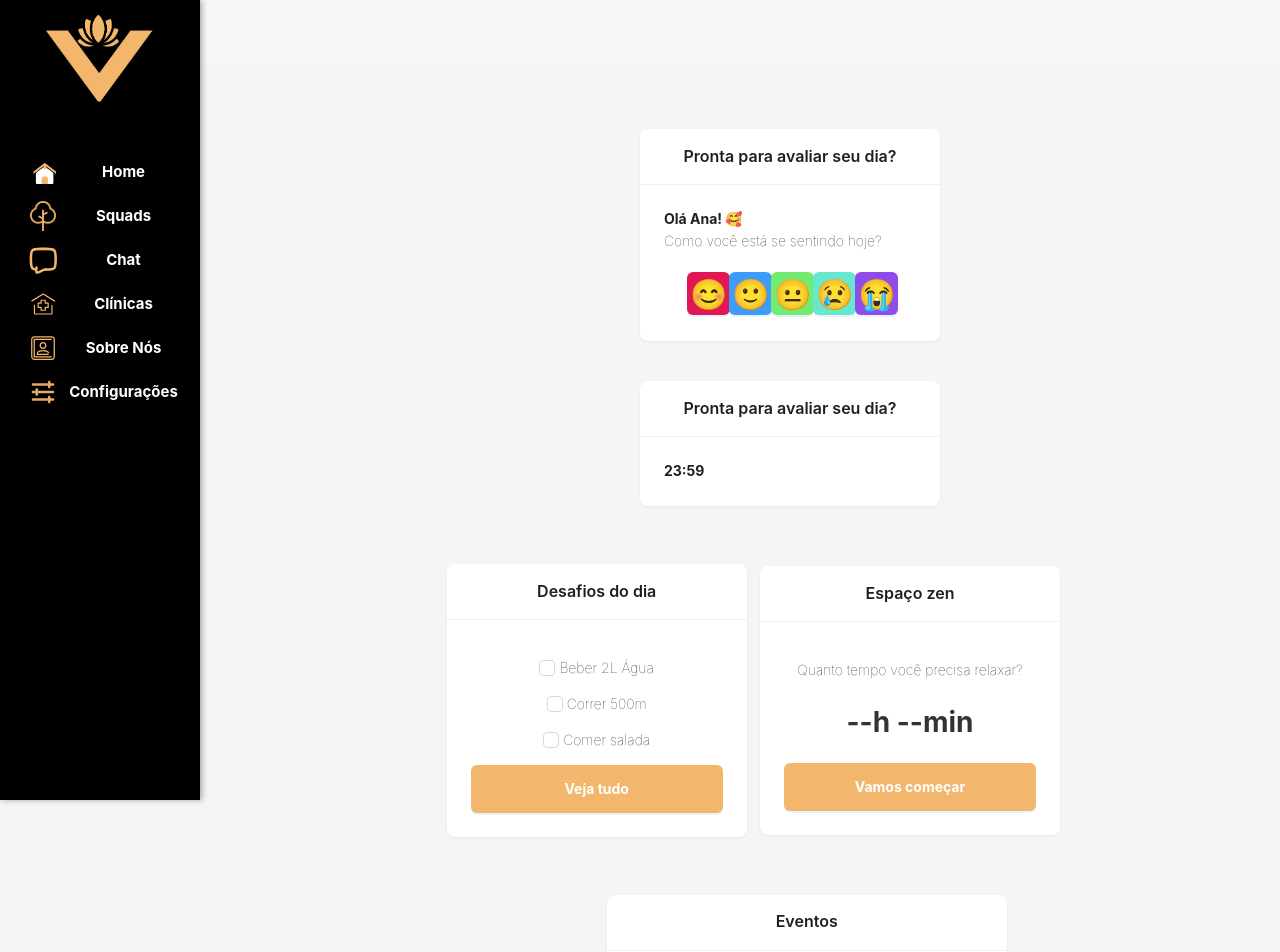
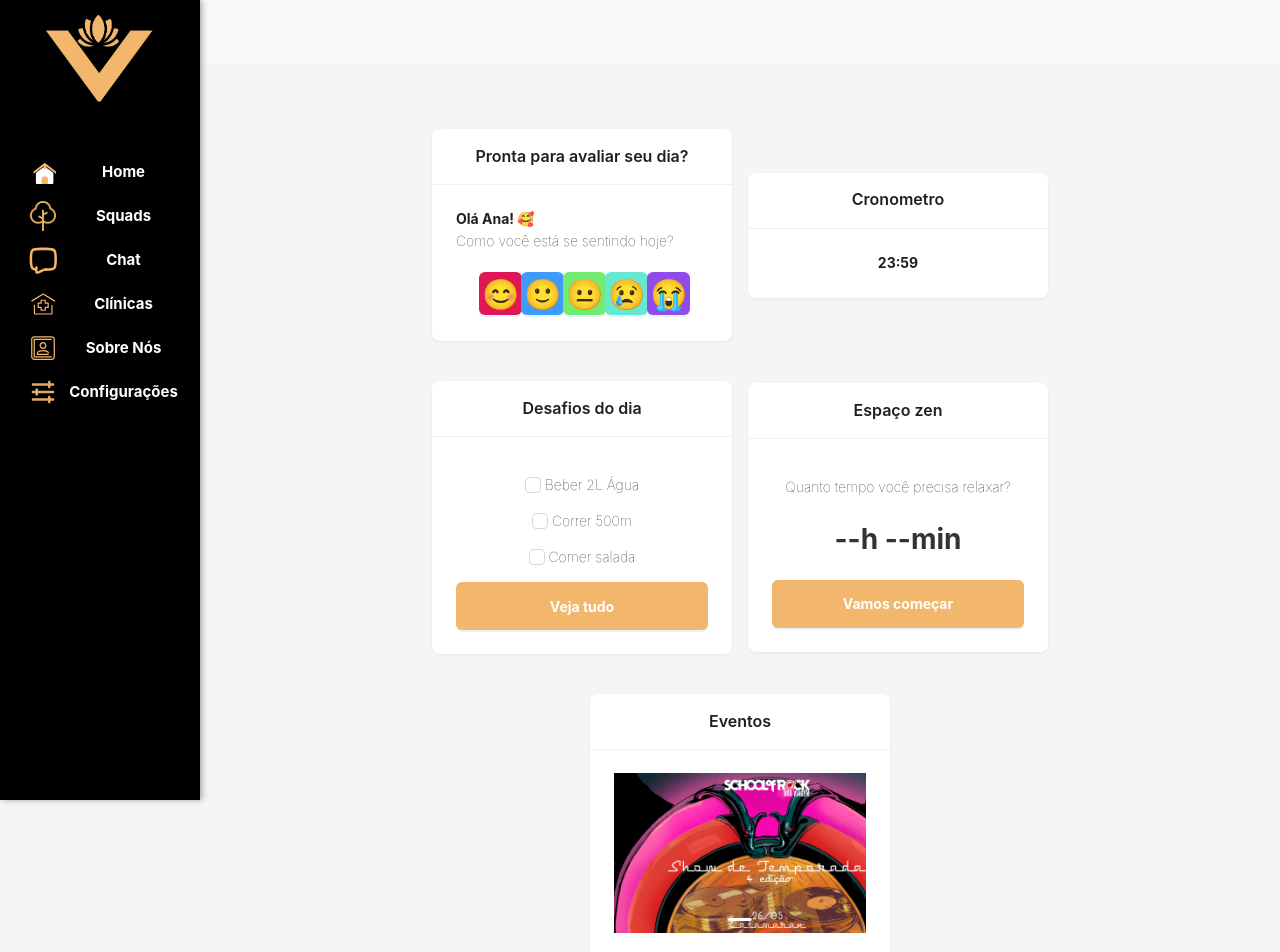
Before and after one commit to Clovis-Chakrian/myd-frontend, a React (Vite) app: page /home in a window 1280 px wide. Shown: the top 952 px of the page. Built offline with nearby package versions, Linux system fonts and the light colour scheme.

Commit message:
rafactor: Organizando a Home

```diff
--- a/src/pages/Home/Home.jsx
+++ b/src/pages/Home/Home.jsx
@@ -27,8 +27,8 @@ export const Home = () => {
   return (
     <ContentLayout>
       <div className={style.configContainer}>
-        <Row className={style.rowOne} justify="center">
-          <Col xs={24} md={16}>
+      <Row className={style.row} justify="center" gutter={[16, 16]}>
+        <Col xs={24} md={12}>
           <CardLayout
             cardTitle={"Pronta para avaliar seu dia?"}
             className={style.card}
@@ -44,21 +44,15 @@ export const Home = () => {
             </Row>
           </CardLayout>
         </Col>
-        </Row>
-
-        <Row className={style.rowOne} justify="center">
-          <Col xs={24} md={16}>
-            <CardLayout
-              cardTitle={"Pronta para avaliar seu dia?"}
-              className={style.card}
-            >
-              <Row style={{ fontWeight: "bold" }}>23:59</Row>
+        <Col xs={24} md={12}>
+          <CardLayout cardTitle={"Cronometro"} className={style.card}>
+            <Row style={{ fontWeight: "bold" }} justify="center">23:59</Row>
           </CardLayout>
         </Col>
       </Row>
 
-        <Row className={style.rowOne} justify="center">
-          <Col sm={11}>
+      <Row className={style.row} justify="center" gutter={[16, 16]}>
+        <Col xs={24} md={12}>
           <CardLayout cardTitle={"Desafios do dia"} className={style.card}>
             <p>
               <Checkbox /> Beber 2L Água
@@ -72,7 +66,7 @@ export const Home = () => {
             <Button name={"Veja tudo"} className={style.Button} />
           </CardLayout>
         </Col>
-          <Col sm={11} className={style.rowOne}>
+        <Col xs={24} md={12}>
           <CardLayout cardTitle={"Espaço zen"} className={style.card}>
             <p>Quanto tempo você precisa relaxar?</p>
             <h1>--h --min</h1>
@@ -80,12 +74,10 @@ export const Home = () => {
           </CardLayout>
         </Col>
       </Row>
-        <Row className={style.rowOne} justify="center">
-          <Col xs={24} md={16}>
-            <CardLayout
-              cardTitle={"Eventos"}
-              stylesCard={style.cardCarousel}
-            >
+
+      <Row className={style.row} justify="center" gutter={[16, 16]}>
+        <Col xs={24}>
+          <CardLayout cardTitle={"Eventos"} className={`${style.card} ${style.cardCarousel}`}>
             <Carousel autoplay>
               {events.map((event) => (
                 <div key={event.id}>
--- a/src/pages/Home/Home.module.css
+++ b/src/pages/Home/Home.module.css
@@ -13,7 +13,7 @@
 }
 
 .cardCarousel {
-  width: 100vh !important;
+  width: 100% !important;
   height: 50vh !important;
 }
 
@@ -21,7 +21,7 @@
   height: 35vh !important;
 }
 
-.rowOne {
+.row {
   padding: 20px;
   align-items: center;
   text-align: center;
@@ -33,7 +33,7 @@
 
 @media screen and (max-width: 1421px) {
   .cardCarousel {
-    width: 50vh !important;
+    width: 100% !important;
     height: 50vh !important;
   }
 
```
Lines whose indentation alone changed are shown as unchanged.
